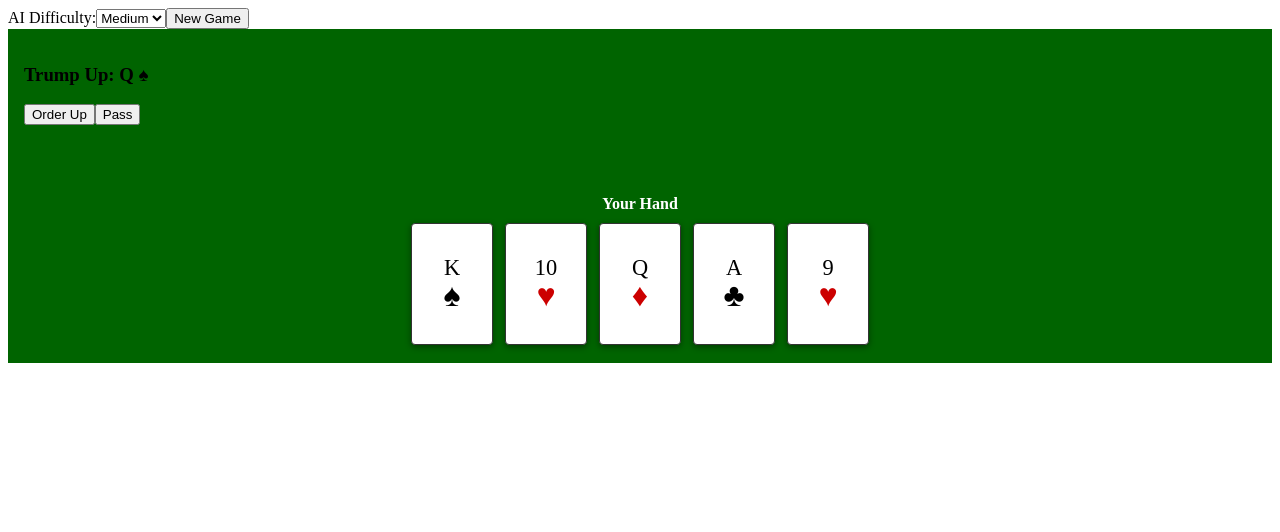
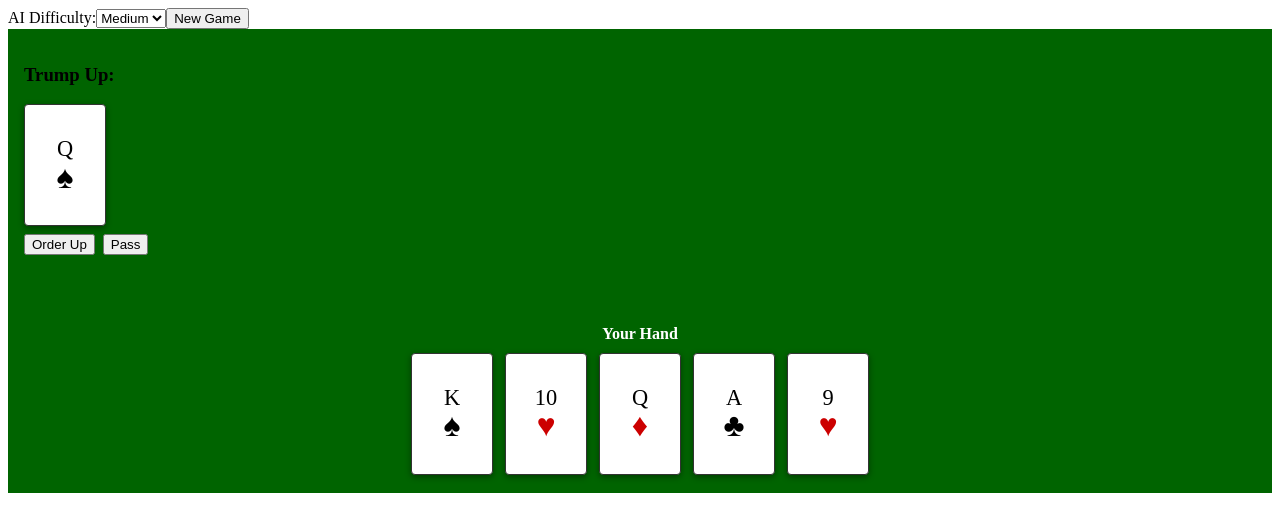
Before and after one commit to nalthoff/AI-Euchre, an Angular app: page / in a window 1280 px wide. Both pictures are taken after a click on the button "New Game". Shown: the top 532 px of the page. Built offline with nearby package versions, Linux system fonts and the light colour scheme.

Commit message:
turned up trump shows as a card

```diff
--- a/src/app/game-board/game-board.component.html
+++ b/src/app/game-board/game-board.component.html
@@ -5,13 +5,21 @@
   </div>
   <!-- 1) Trump selection, until trump is chosen -->
   <div class="trump-selection" *ngIf="!gameSvc.trump && gameSvc.currentKitty && !gameSvc.awaitingDiscard">
-    <h3>
-      Trump Up:
-      {{ gameSvc.currentKitty.rank }}
-      {{ suitSymbols[gameSvc.currentKitty.suit] }}
-    </h3>
-    <button (click)="onOrderUp()">Order Up</button>
-    <button (click)="onPass()">Pass</button>
+    <h3>Trump Up:</h3>
+    <div class="card trump-card">
+      <span class="rank">{{ gameSvc.currentKitty.rank }}</span>
+      <span class="suit" [ngClass]="{
+          'red-suit':
+            gameSvc.currentKitty.suit === 'hearts' ||
+            gameSvc.currentKitty.suit === 'diamonds'
+        }">
+        {{ suitSymbols[gameSvc.currentKitty.suit] }}
+      </span>
+    </div>
+    <div class="trump-actions">
+      <button (click)="onOrderUp()">Order Up</button>
+      <button (click)="onPass()">Pass</button>
+    </div>
   </div>
 
   <!-- 2) AI seats, once trump is set -->
--- a/src/app/game-board/game-board.component.scss
+++ b/src/app/game-board/game-board.component.scss
@@ -19,11 +19,26 @@
   right: 1rem;
   background-color: rgba(255, 255, 255, 0.85);
   border-radius: 4px;
-    padding: 1rem 1.2rem;    /* increase clickable area */
-  font-size: 2rem;         /* make text larger */
+  padding: 1rem 1.2rem;
+  /* increase clickable area */
+  font-size: 2rem;
+  /* make text larger */
   line-height: 1;
   font-weight: bold;
   color: #000;
+}
+
+.trump-selection .trump-card {
+  margin: 0.5rem 0;
+  display: flex;
+  flex-direction: column;
+  align-items: center;
+}
+
+.trump-actions {
+  margin-top: 0.5rem;
+  display: flex;
+  gap: 0.5rem;
 }
 
 .seat {
```
